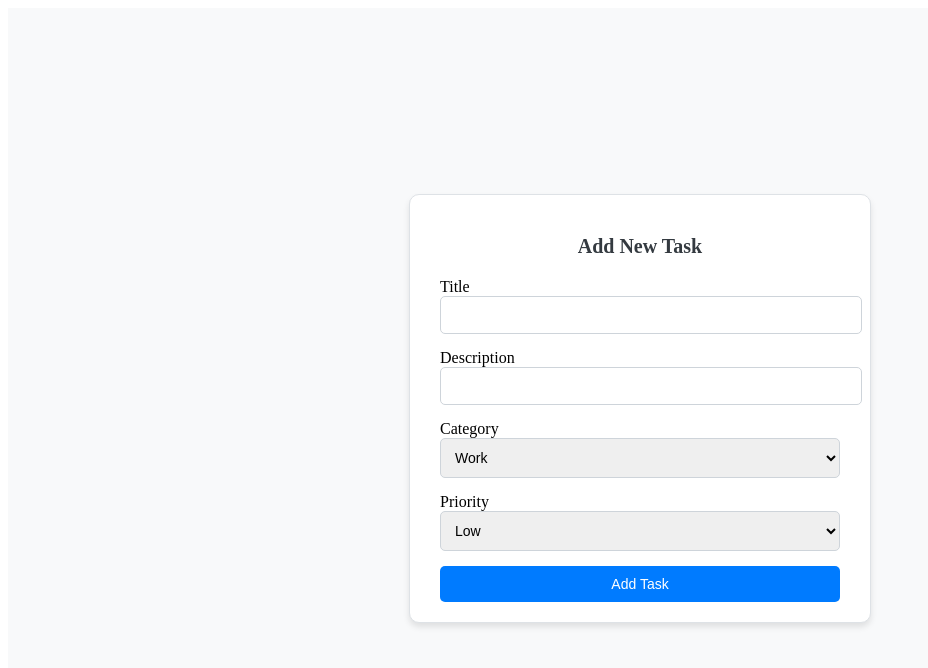
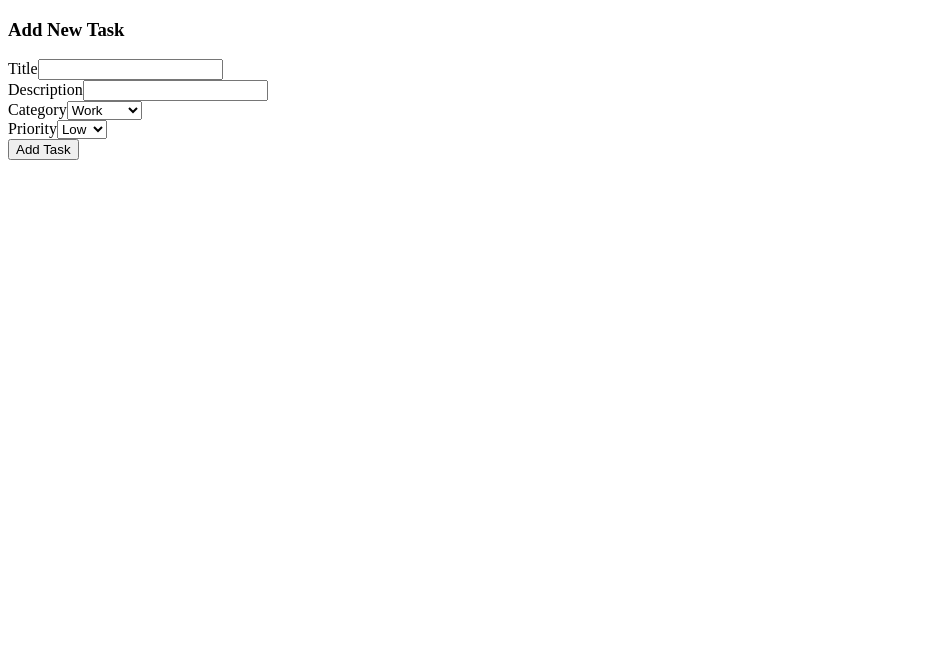
Before and after one commit to NikithaMedikonda/taskEasy-frontend, a React (Create React App) app: page /addtask in a window 1280 px wide. Shown: the top 668 px of the page, without its empty margins (0-928 px from the left). Built offline with nearby package versions, Linux system fonts and the light colour scheme.

Commit message:
Update styles

```diff
--- a/src/pages/DashBoard/dashboard.css
+++ b/src/pages/DashBoard/dashboard.css
@@ -1,19 +1,36 @@
 .dashboard-container {
   font-family: Arial, sans-serif;
+  background-color: #e8e0fb;
+  height: 100vh
 }
 
 .dashboard-header {
   display: flex;
-    justify-content:space-between;
+  justify-content: space-between;
   align-items: center;
-    background-color: #005d03;
+  background-color: #543d7e;
+}
+.dashboard-header h3 {
+  color: white;
+  padding-left: 15px;
+  align-items: center;
 }
 
 .profile-section {
   display: flex;
-    align-items:flex-end;
+  align-items: flex-end;
   padding: 20px;
   gap: 15px;
+}
+
+.add-task-btn {
+  background-color: #f3f3f3;
+  color: rgb(101, 62, 255);
+  padding: 10px;
+  border: none;
+  border-radius: 5px;
+  cursor: pointer;
+  font-weight: bold;
 }
 
 .profile-icon {
@@ -69,7 +86,8 @@
   margin: 20px 0;
 }
 
-  .task-filter button, .task-filter select {
+.task-filter button,
+.task-filter select {
   margin-right: 10px;
   padding: 5px;
   cursor: pointer;
@@ -77,60 +95,15 @@
 
 .task-list {
   margin: 20px 0;
-  }
-
-  .task-card {
-    border: 1px solid #ccc;
-    padding: 10px;
-    margin-bottom: 10px;
-    border-radius: 5px;
-  }
-
-  .add-task-form {
-    margin-top: 20px;
-  }
-
-  .add-task-form input, .add-task-form select {
-    width: 50%;
-    padding: 10px;
-    margin-bottom: 10px;
-    border-radius: 5px;
-    border: 1px solid #ccc;
-  }
-
-  .add-task-form button {
-    padding: 10px 20px;
-    background-color: #007bff;
-    color: white;
-    border: none;
-    border-radius: 5px;
-    cursor: pointer;
-  }
-
-  .add-task-btn {
-    background-color: #28a745;
-    color: white;
-    padding: 10px;
-    border: none;
-    border-radius: 5px;
-    cursor: pointer;
-  }
-
-  .dashboard-header h3 {
-    color: white;
-    padding-left: 15px;
-    align-items: center;
-  }
-
-  .name {
-    font-size: 14px;
-    justify-self: center;
+  display: flex;
+  flex-wrap: wrap;
+  gap: 20px;
 }
 
 .filter-button {
   padding: 20px 30px;
-    background-color: #007bff;
-    color: white;
+  background-color: #ada0e0;
+  color: black;
   border: none;
   border-radius: 5px;
   cursor: pointer;
@@ -143,71 +116,8 @@
   font-size: large;
 }
 
-  .add-task-btn:hover, .logout-btn:hover {
-    background-color: #48a1ff;
-}
-
-  .add-task-container {
-    display: flex;
-    justify-content: center;
-    align-items: center;
-    min-height: 100vh;
-    background-color: #f8f9fa;
-  }
-
-  .add-task-box {
-    background-color: #ffffff;
-    border: 1px solid #dee2e6;
-    border-radius: 10px;
-    box-shadow: 0 4px 6px rgba(0, 0, 0, 0.1);
-    padding: 20px 30px;
-    width: 400px;
-  }
-
-  .add-task-box h3 {
-    color: #343a40;
-    margin-bottom: 20px;
-    font-size: 20px;
-    text-align: center;
-  }
-
-  .add-task-box form {
-    display: flex;
-    flex-direction: column;
-    gap: 15px;
-  }
-
-  .add-task-box label {
-    font-size: 16px;
-    color: #000000;
-    margin-bottom: 20px;
-  }
-
-  .add-task-box input,
-  .add-task-box select {
-    padding: 10px;
-    border: 1px solid #ced4da;
-    border-radius: 5px;
-    font-size: 14px;
-    width: 100%;
-  }
-
-  .add-task-box button {
-    padding: 10px;
-    background-color: #007bff;
-    color: #ffffff;
-    border: none;
-    border-radius: 5px;
-    cursor: pointer;
-    font-size: 14px;
-  }
-
-  .add-task-box button:hover {
-    background-color: #0056b3;
-  }
-
 .filter-button-active {
   padding: 20px 30px;
-    background-color: #1fe37a;
-    color: black;
+  background-color: #5e418b;
+  color: white;
 }
```
Lines whose indentation alone changed are shown as unchanged.
